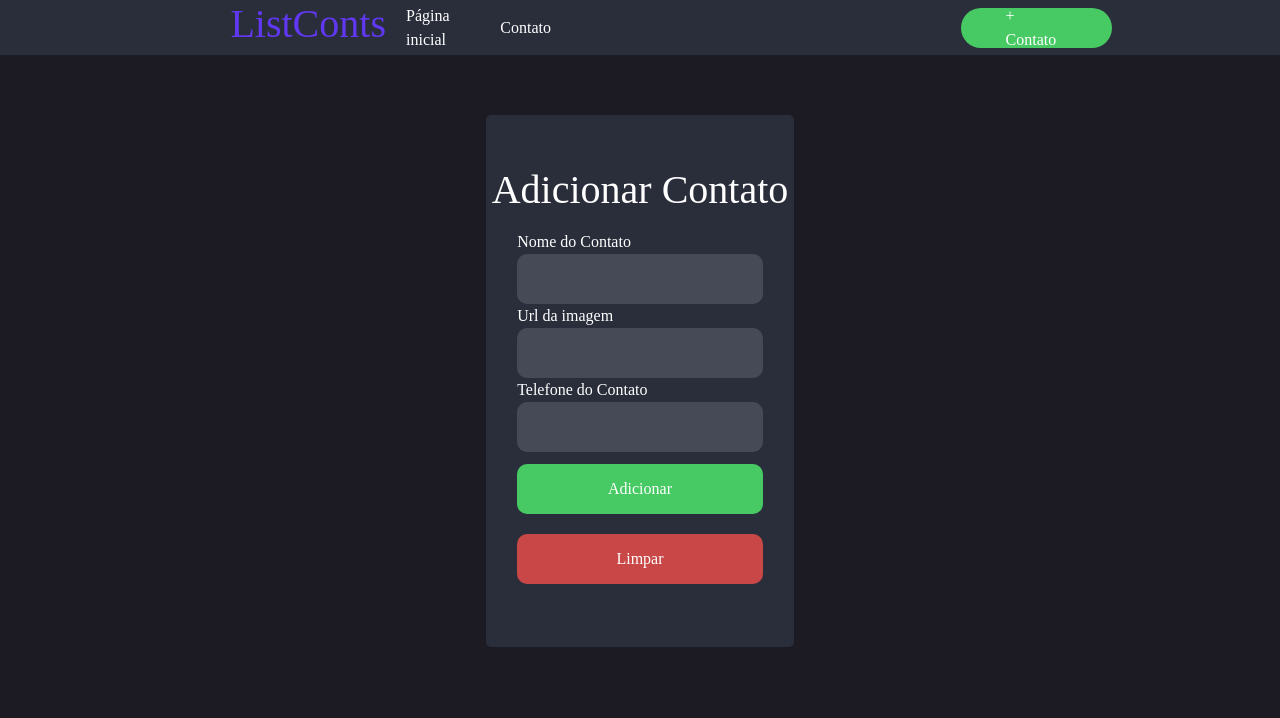
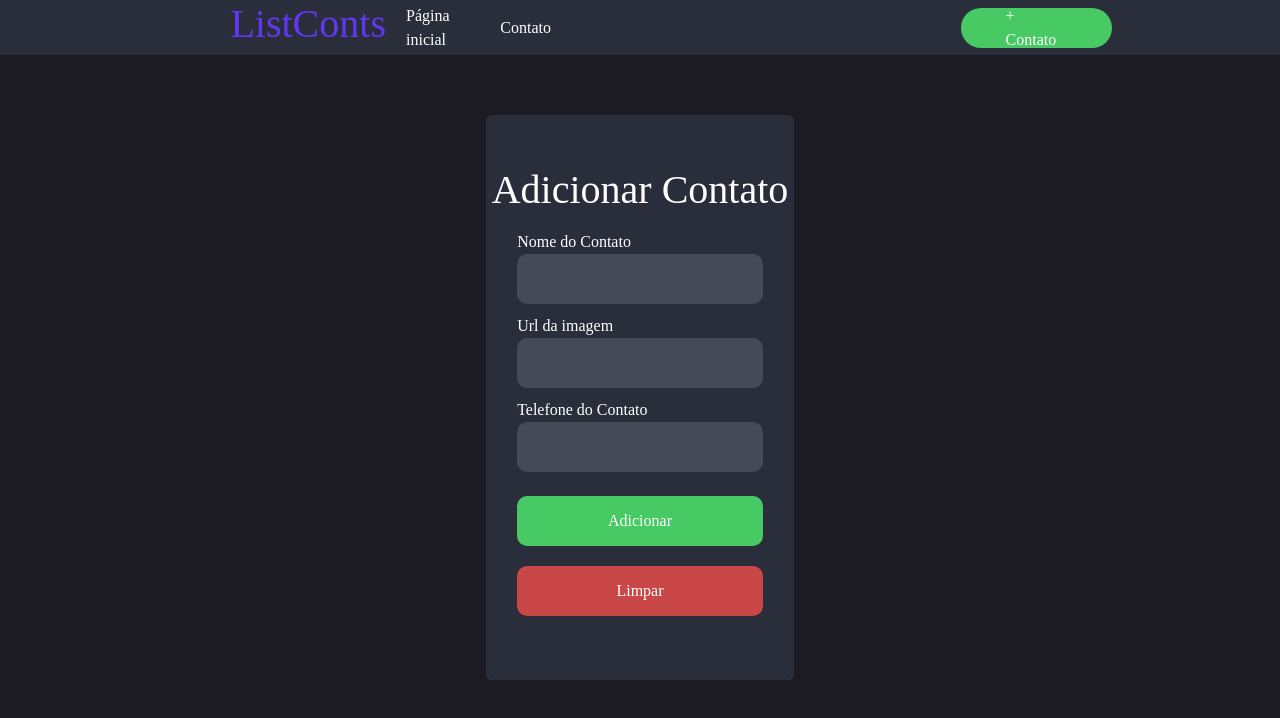
Before and after one commit to ViniHGV/ListConts_FrontEnd, a React (Vite) app: page /adicionar in a window 1280 px wide. Shown: the top 718 px of the page. Built offline with nearby package versions, Linux system fonts and the light colour scheme.

Commit message:
Atualizando espaçamentos

```diff
--- a/src/Pages/Adicionar/index.css
+++ b/src/Pages/Adicionar/index.css
@@ -22,7 +22,9 @@ div.containerInputs h1{
 .containerInputs *{
     background-color: #2A2E3B;
 }
-
+.lblInput{
+    margin-top: 10px;
+}
 .inputAdd{
     width: 100%;
     background-color: #464a57;
@@ -30,6 +32,7 @@ div.containerInputs h1{
     border-radius: 10px;
     height: 50px;
 }
+
 div.containerInputs form{
     width: 80%;
     display: flex;
@@ -37,7 +40,7 @@ div.containerInputs form{
     justify-content: center;
 }
 .buttonsForm{
-    margin-top: 5%;
+    margin-top: 10%;
     margin-bottom: 5%;
     display: flex;
     flex-direction: column;
```
